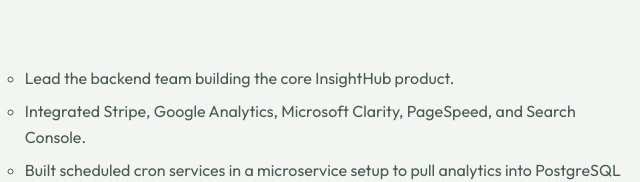
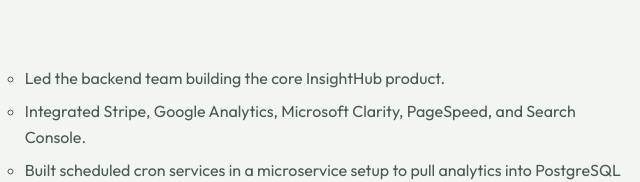
Before and after one commit to Rene0115/rene-emezi-portfolio, a plain HTML site: page index.html in a window 1280 px wide. Shown: the part 1520-1702 px from the top of the page, 533-1173 px from the left. Drawn offline with Linux system fonts and the light colour scheme.

Commit message:
Fix InsightHub bullet tense: Lead → Led
Co-authored-by: Cursor <cursoragent@cursor.com>

```diff
--- a/index.html
+++ b/index.html
@@ -97,7 +97,7 @@
               <p class="dates">Dec 2025 — Present</p>
             </div>
             <ul>
-              <li>Lead the backend team building the core InsightHub product.</li>
+              <li>Led the backend team building the core InsightHub product.</li>
               <li>Integrated Stripe, Google Analytics, Microsoft Clarity, PageSpeed, and Search Console.</li>
               <li>Built scheduled cron services in a microservice setup to pull analytics into PostgreSQL via TypeORM.</li>
             </ul>
```
